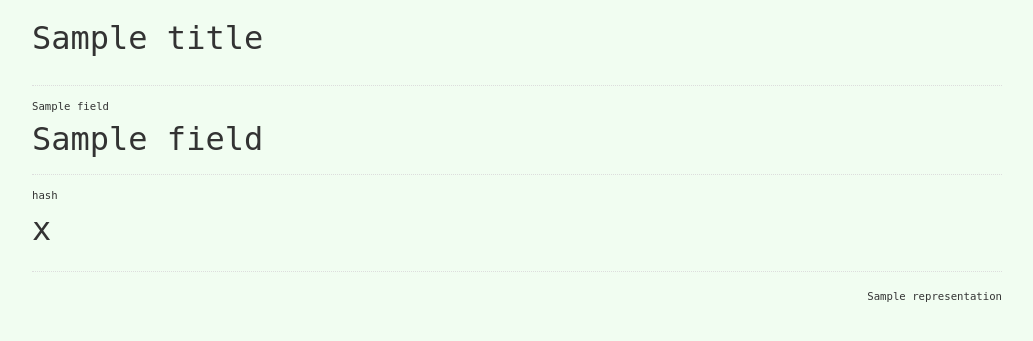
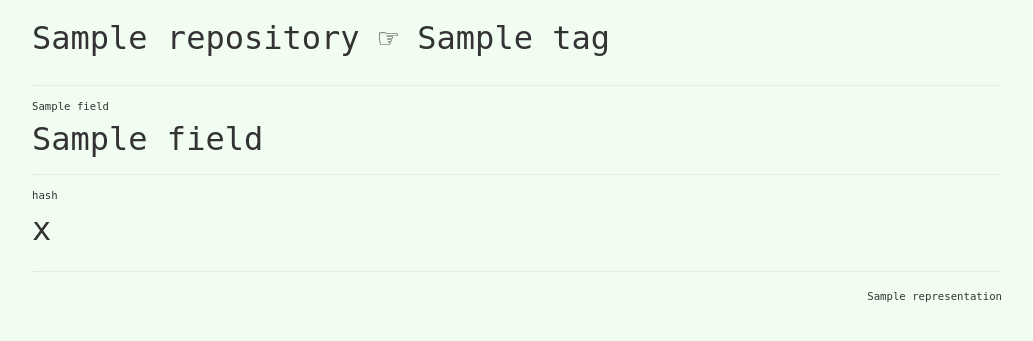
Before and after one commit to openregister/openregister-flask, a Flask app: template application/templates/thing.html in a window 1280 px wide. Shown: the top 341 px of the page, without its empty margins (123-1156 px from the left). Run offline with Flask 2, Linux system fonts and the light colour scheme; the template is opened without the code that fills it: most values are stand-ins (such as "Sample title", 1, 10 or a date in 2020); parts of the project's set-up code (start-up, migrations or seed data) failed here and were passed over.

Commit message:
Title links

```diff
--- a/application/templates/base.html
+++ b/application/templates/base.html
@@ -3,7 +3,7 @@
   <head>
     <meta charset="utf-8" />
     <meta name="viewport" content="width=device-width, initial-scale=1.0" />
-    <title>{{ title }}</title>
+    <title>{{ repository.name }} ☞ {{ tag }}</title>
     <script src="/static/js/vendor/modernizr.js"></script>
     <link rel="stylesheet" href="/static/css/foundation.min.css" />
     <link rel="stylesheet" href="/static/css/main.css" />
@@ -11,7 +11,7 @@
   <body>
     <div class="header">
       <nav class="top-bar" data-topbar="">
-        <h1><a href="/">{{ title }}</a></h1>
+        <h1><a href="/">{{ repository.name }}</a> ☞ <a href="/{{ tag }}">{{ tag }}</a></h1>
       </nav>
     </div>
     <div class="row">
--- a/application/views.py
+++ b/application/views.py
@@ -49,8 +49,8 @@ def thing_suffix(tag, hash, suffix):
             if suffix == "html":
                 return render_template("thing.html",
                                        repository=repository.primitive,
-                                       title=repository.name + " ☞ " + tag,
                                        representations=representations,
+                                       tag=tag,
                                        hash=hash,
                                        thing=thing.primitive)
 
```
